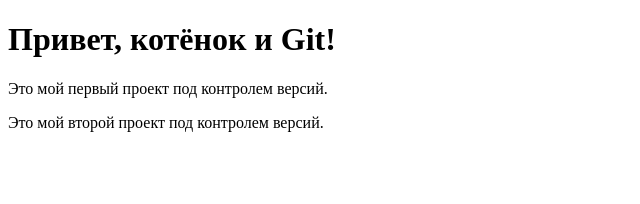
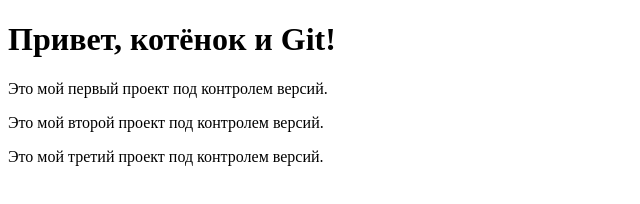
Before and after one commit to SovaNoYoru/Github-practice, a plain HTML site: page index.html in a window 1280 px wide. Shown: the whole page, without its empty margins (0-640 px from the left). Drawn offline with Linux system fonts and the light colour scheme.

Commit message:
Добавил третию строчку

```diff
--- a/index.html
+++ b/index.html
@@ -9,5 +9,6 @@
     <h1>Привет, котёнок и Git!</h1>
     <p>Это мой первый проект под контролем версий.</p>
     <p>Это мой второй проект под контролем версий.</p>
+    <p>Это мой третий проект под контролем версий.</p>
 </body>
 </html>
```
